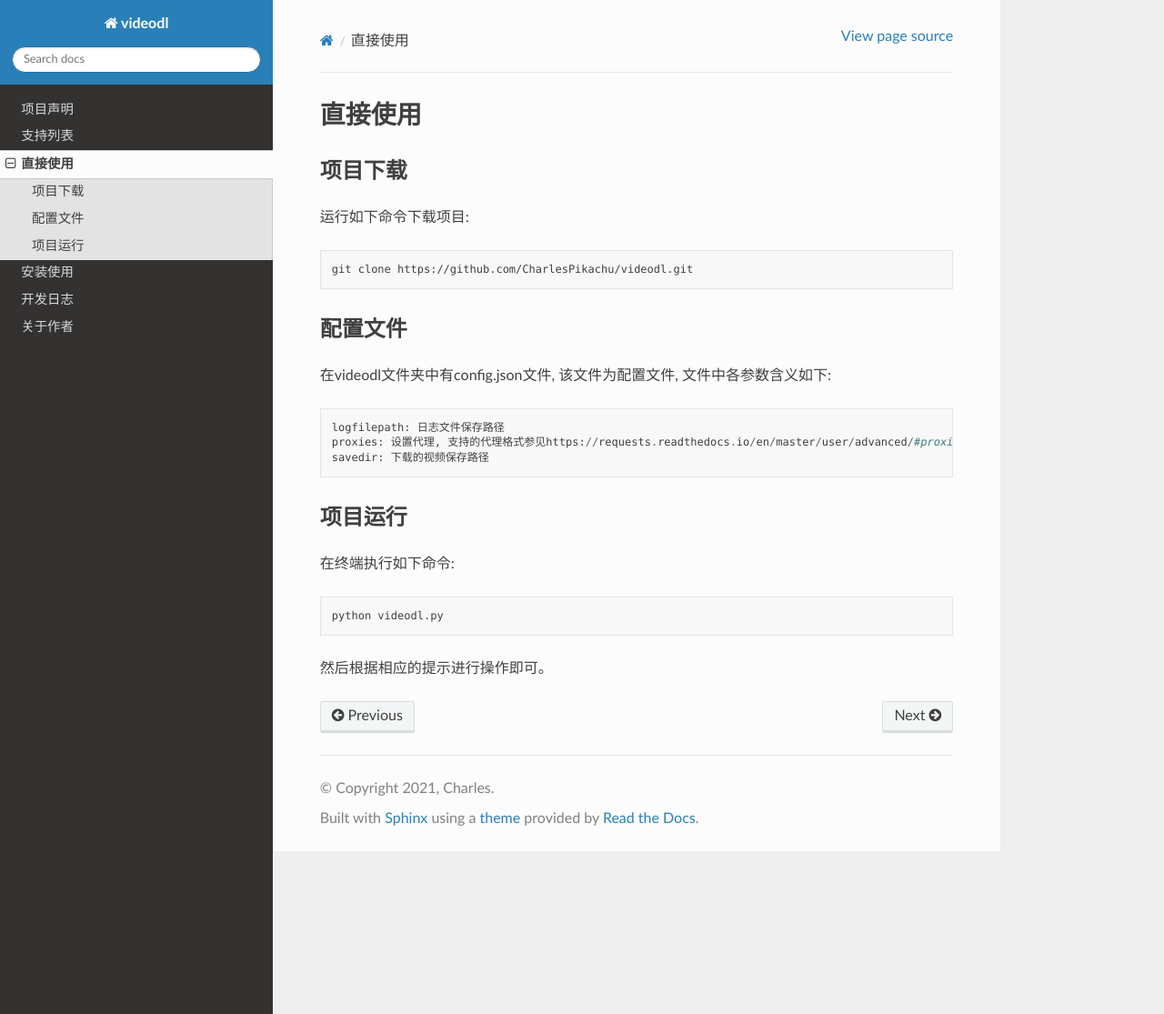
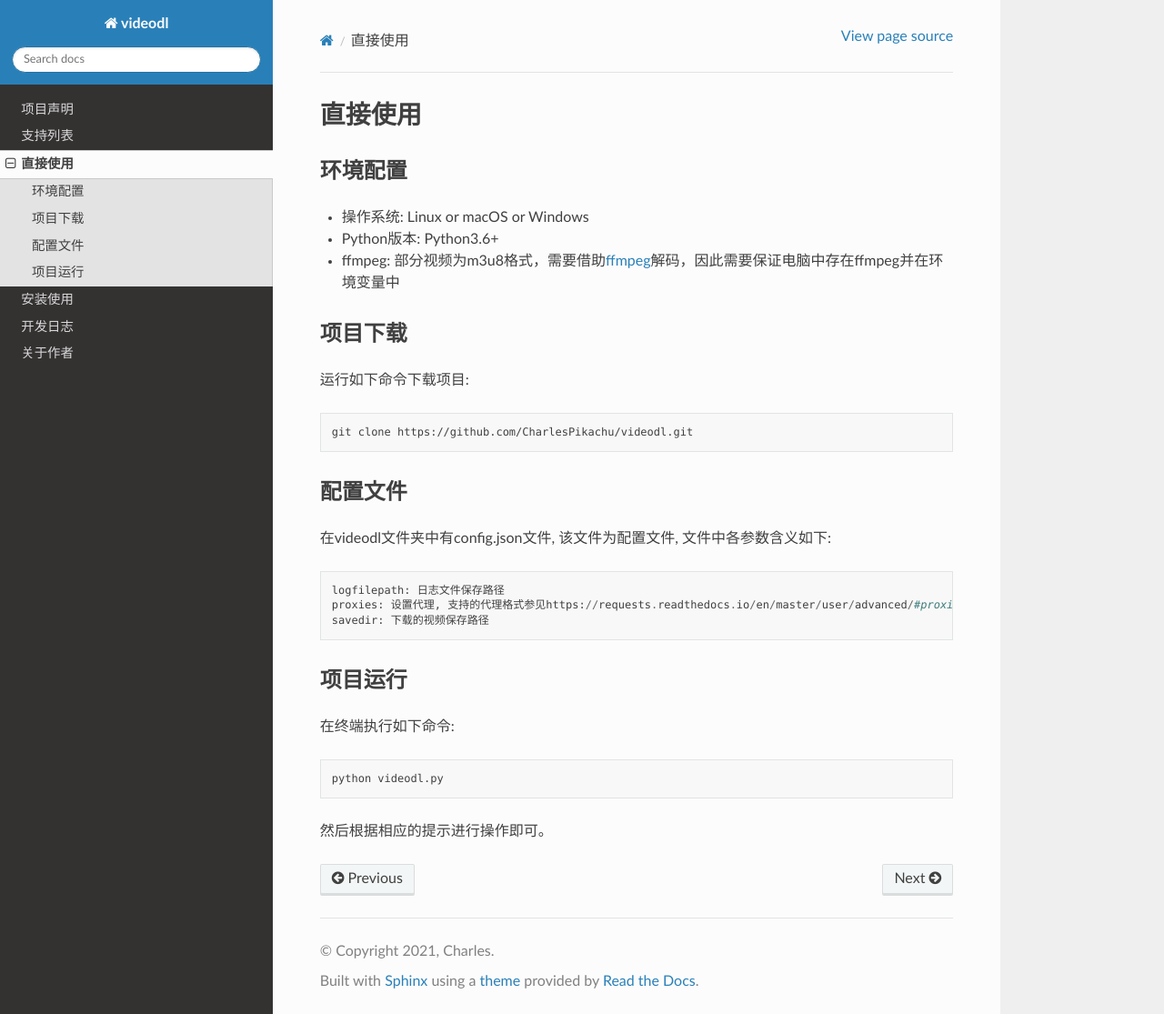
Before and after one commit to CharlesPikachu/videodl, a Sphinx documentation site: the page built from docs/Noninstallusage.md, in a window 1280 px wide and 1115 px high. Shown: the whole window at 91% size. Built offline with Sphinx 7.4.7 and the Read the Docs theme 2.0.0, drawn with Linux system fonts in a browser that asks for light colours.

Commit message:
update docs

```diff
--- a/docs/Noninstallusage.md
+++ b/docs/Noninstallusage.md
@@ -1,4 +1,10 @@
 # 直接使用
+
+
+## 环境配置
+- 操作系统: Linux or macOS or Windows
+- Python版本: Python3.6+
+- ffmpeg: 部分视频为m3u8格式，需要借助[ffmpeg](https://ffmpeg.org/)解码，因此需要保证电脑中存在ffmpeg并在环境变量中
 
 
 ## 项目下载
```
Also changed, not shown: docs/Installusage.md (+6 -0 lines).
